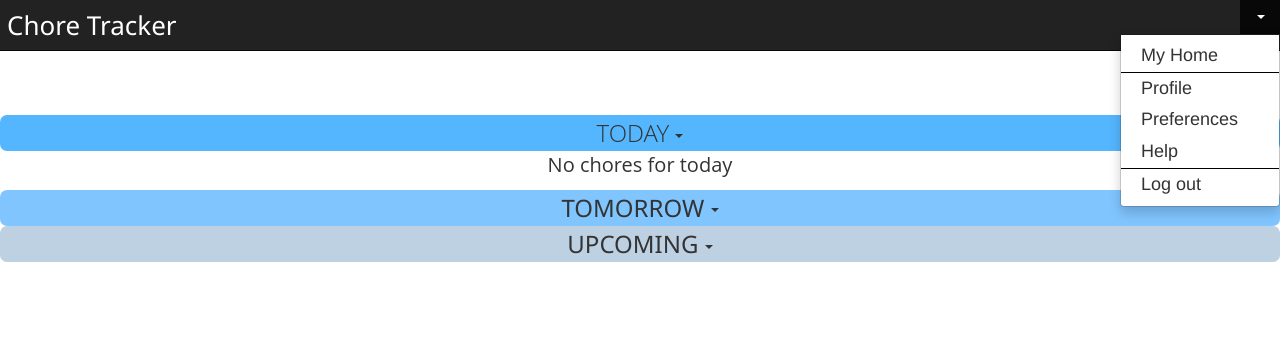
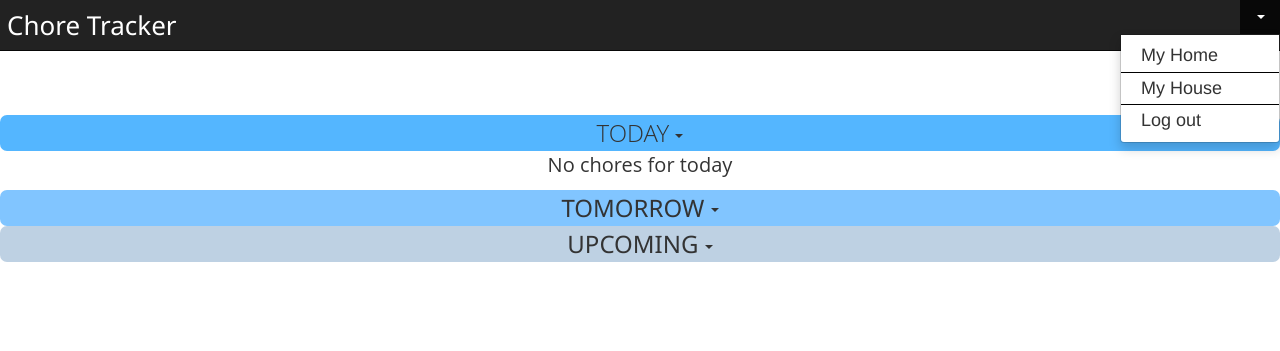
Before and after one commit to yvang121/Chore-Tracker, a Django app: template chore_tracker/chore_app/templates/chore_app/detail.html in a window 1280 px wide, after a click that opens the changed part. Shown: the top 351 px of the page. Run offline with Django 3.2, Linux system fonts and the light colour scheme; the template is opened without the code that fills it, so the values that code supplies are empty; some libraries are stand-ins or nearby versions.

Commit message:
Added a link to the house on the navbar and removed the other unnecessary stuff. Still have to figure out more of the My home link

```diff
--- a/chore_tracker/chore_app/templates/chore_app/navbar.html
+++ b/chore_tracker/chore_app/templates/chore_app/navbar.html
@@ -24,9 +24,7 @@
                         <a href="#" class="dropdown-toggle" data-toggle="dropdown">{{ user.username }}<b class="caret"></b></a>
                         <ul class="dropdown-menu">
                             <li class='separator'><a href="{% comment %}{% url 'chore_app:detail' house.id housemate.id %}{% endcomment %}">My Home</a></li>
-                            <li><a href="#">Profile</a></li>
-                            <li><a href="#">Preferences</a></li>
-                            <li class='separator'><a href="#">Help</a></li>
+                            <li class='separator'><a href="{% url 'chore_app:index' house.id %}">My House</a></li>
                             <li><a href="/accounts/logout/">Log out</a></li>
                         </ul>
                     </li>
```
